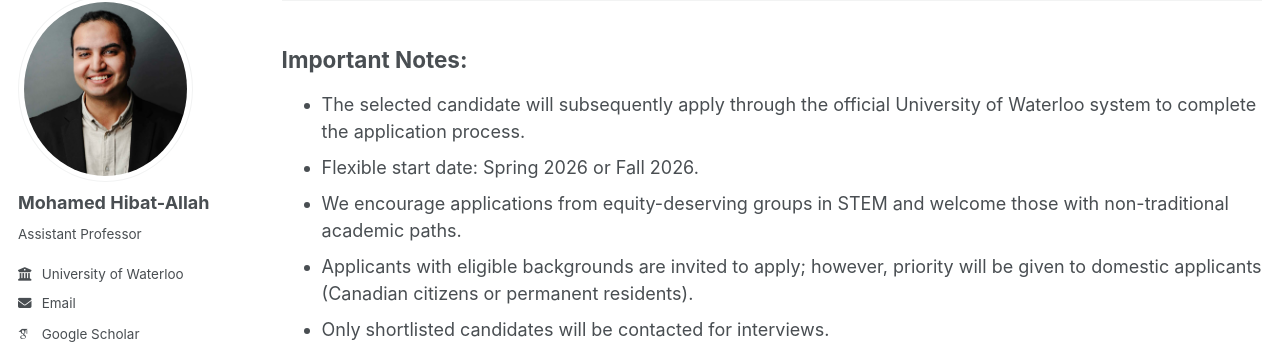
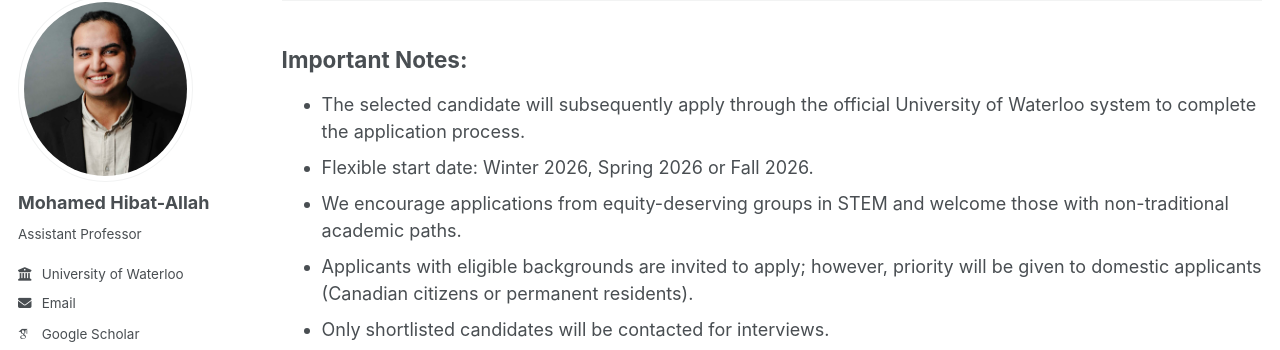
Before and after one commit to mhibatallah/mhibatallah.github.io, a Jekyll site: the page built from _pages/PhDPosition.md, in a window 1280 px wide and 900 px high, scrolled down 684 px. Shown: the part 103-453 px from the top of the window. Built offline with Jekyll 4.4.1, drawn with Linux system fonts in a browser that asks for light colours; some web fonts are replaced; a script that is not in the unit is left out.

Commit message:
Update PhD position

```diff
--- a/_pages/PhDPosition.md
+++ b/_pages/PhDPosition.md
@@ -29,7 +29,7 @@ Subject: PhD Application - [Your Name]
 ## Important Notes:
 
 * The selected candidate will subsequently apply through the official University of Waterloo system to complete the application process.
-* Flexible start date: Spring 2026 or Fall 2026.
+* Flexible start date: Winter 2026, Spring 2026 or Fall 2026.
 * We encourage applications from equity-deserving groups in STEM and welcome those with non-traditional academic paths.
 * Applicants with eligible backgrounds are invited to apply; however, priority will be given to domestic applicants (Canadian citizens or permanent residents).
 * Only shortlisted candidates will be contacted for interviews.
```
